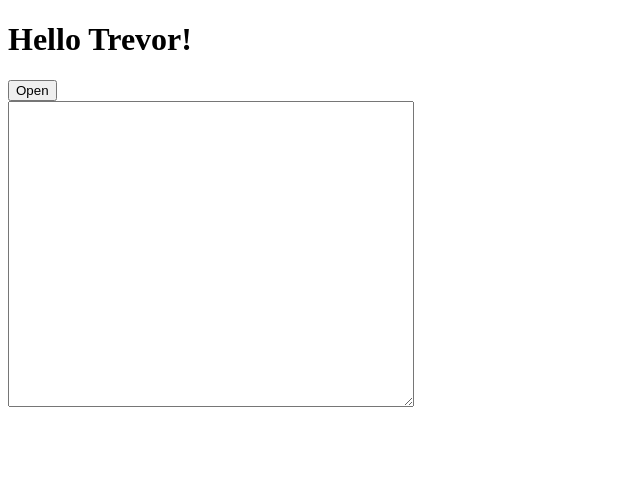
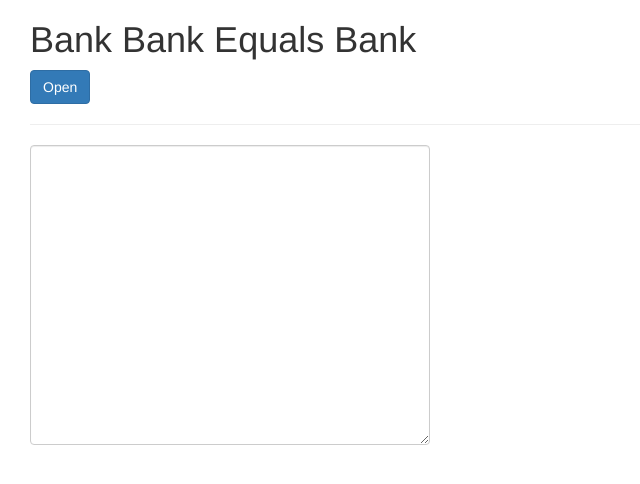
Before and after one commit to mattjdavey/BankBankEqualsBank, an Electron app: page index.html in a window 1200 px wide. Shown: the whole page, without its empty margins (0-640 px from the left). Drawn offline with nearby package versions, Linux system fonts and the light colour scheme.

Commit message:
added bootstrap to project

```diff
--- a/index.html
+++ b/index.html
@@ -4,20 +4,25 @@
 <head>
   <meta charset="UTF-8">
   <title>Hello World!</title>
+  <link rel="stylesheet" href="https://maxcdn.bootstrapcdn.com/bootstrap/3.3.7/css/bootstrap.min.css">
 </head>
 
 <body>
-  <h1>Hello Trevor!</h1>
-  <button id="openFile" onclick="openFile();">Open</button>
+  <div class="container">
+    <div class="row">
+      <div class="col-md-12">
+        <h1>Bank Bank Equals Bank</h1>
+        <button class="btn btn-primary" id="openFile" onclick="openFile();">Open</button>
+        <hr />
+      </div>
+    </div>
 
-  <br />
-
-  <textarea id="editor" style="width: 400px; height: 300px;"></textarea>
-
+    <textarea class="form-control" id="editor" style="width: 400px; height: 300px;"></textarea>
+  </div>
 </body>
 
-
-
+<script src="https://ajax.googleapis.com/ajax/libs/jquery/3.1.1/jquery.min.js"></script>
+<script src="https://maxcdn.bootstrapcdn.com/bootstrap/3.3.7/js/bootstrap.min.js"></script>
 <script>
   // You can also require other files to run in this process
   require('./renderer.js')
@@ -44,6 +49,7 @@
       }
       // Change how to handle the file content
       console.log("The file content is : " + data);
+
       document.getElementById("editor").innerHTML = data;
     });
   }
```
